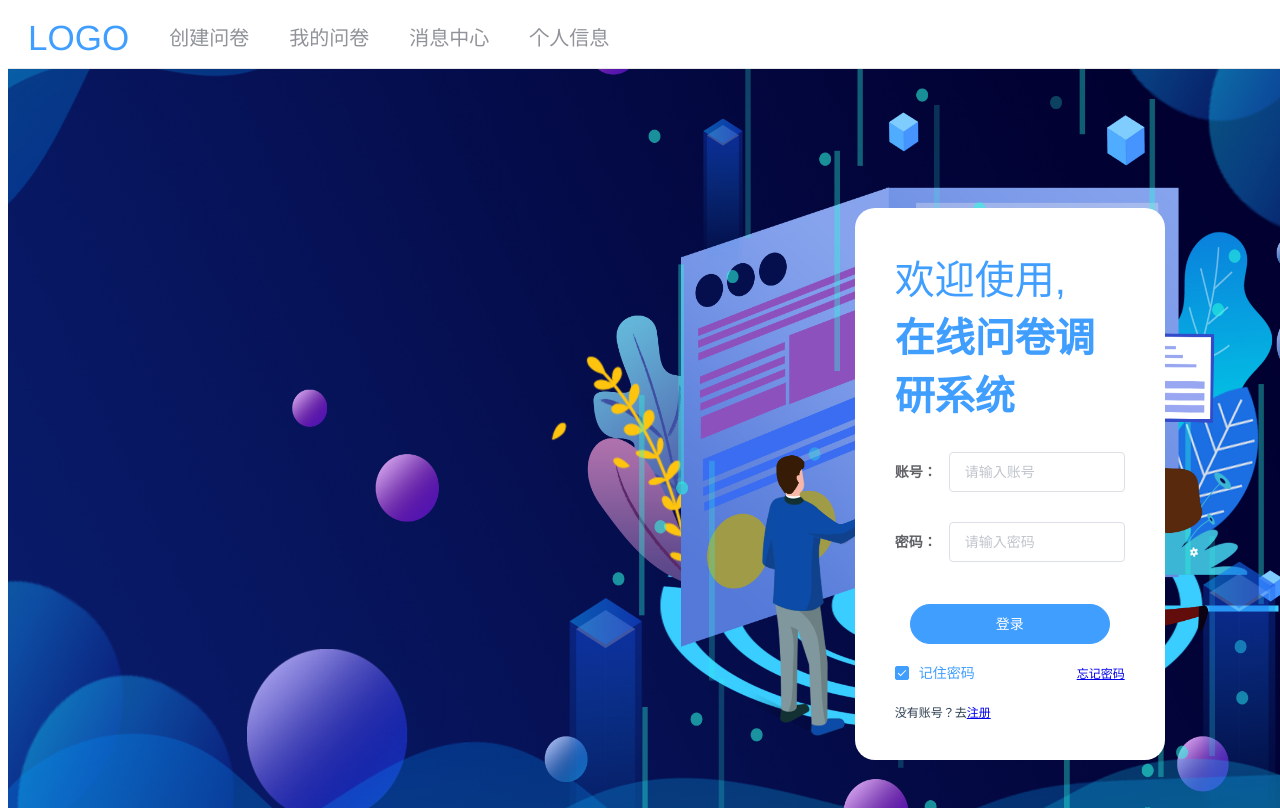
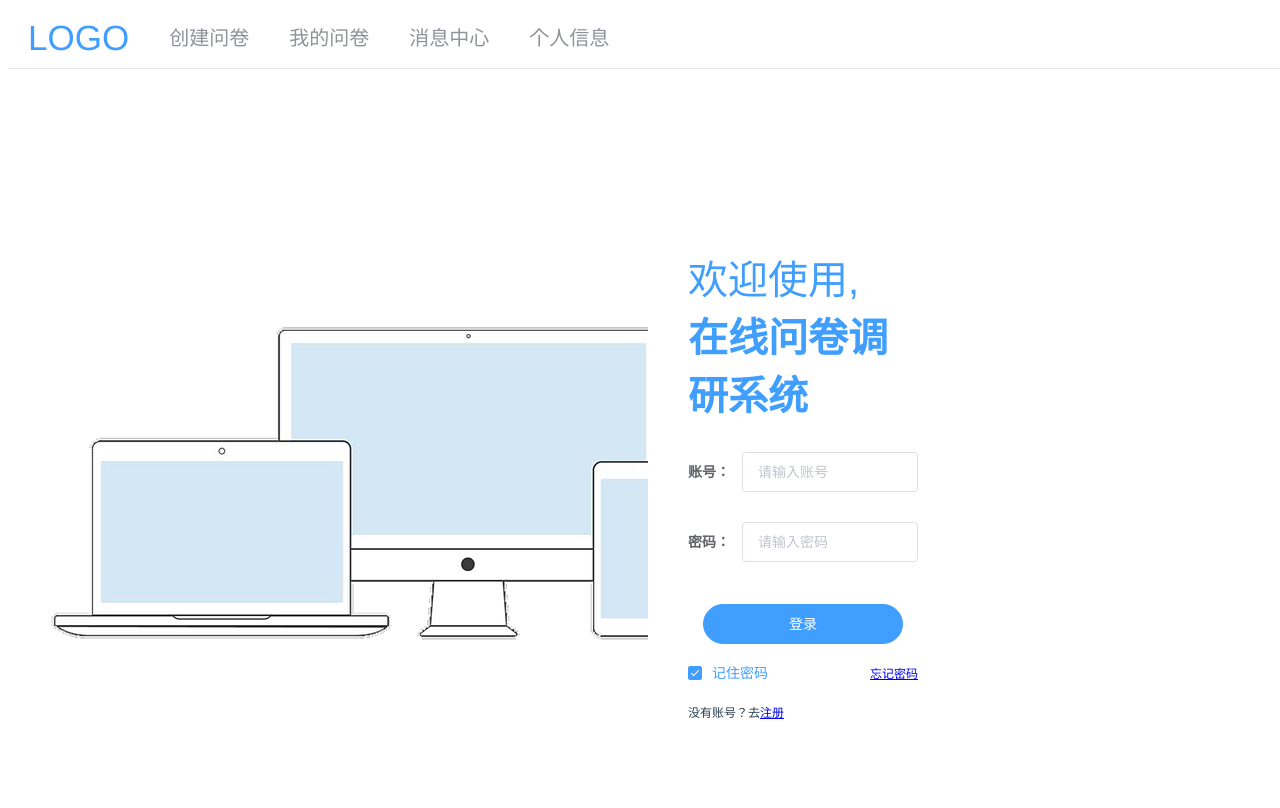
Before and after one commit to ljjnihao/questionnaire-system, a Vue app: page /#/login in a window 1280 px wide. Built offline with nearby package versions, Linux system fonts and the light colour scheme.

Commit message:
change login bg

```diff
--- a/src/components/Login.vue
+++ b/src/components/Login.vue
@@ -1,6 +1,6 @@
 <template>
   <div class="register">
-    <el-container  v-bind:style="{ 'background-image': 'url(' + require('../assets/imgs/背景.jpg') + ')' }">
+    <el-container  v-bind:style="{ 'background-image': 'url(' + require('../assets/imgs/login_bg.jpg') + ')'}">
       <el-header style="text-align: left; font-size: 20px; padding: 0px !important">
         <el-menu :default-active="activeIndex" class="el-menu" mode="horizontal" @select="handleSelect">
           <el-menu-item index="0" style="font-size: 35px;color: #409EFF">LOGO</el-menu-item>
@@ -14,7 +14,7 @@
 
       <el-main>
         <el-row class="content">
-          <el-col :xs="24" :sm="{span: 6,offset: 16}">
+          <el-col :xs="24" :sm="{span: 6,offset: 12}">
             <div style="text-align: left">
                 <span class="title" style="font-size: 40px">欢迎使用,</span>
             </div>
@@ -84,7 +84,8 @@
 <!-- Add "scoped" attribute to limit CSS to this component only -->
 <style scoped>
 .el-container {
-  background-size: 100% 100%;
+  /* background-size: 100% 100%; */
+  background-repeat: no-repeat;
   height: 100%;
   position: absolute;
   width: 100%
```
Also changed, not shown: src/assets/imgs/login_bg.jpg (added).
